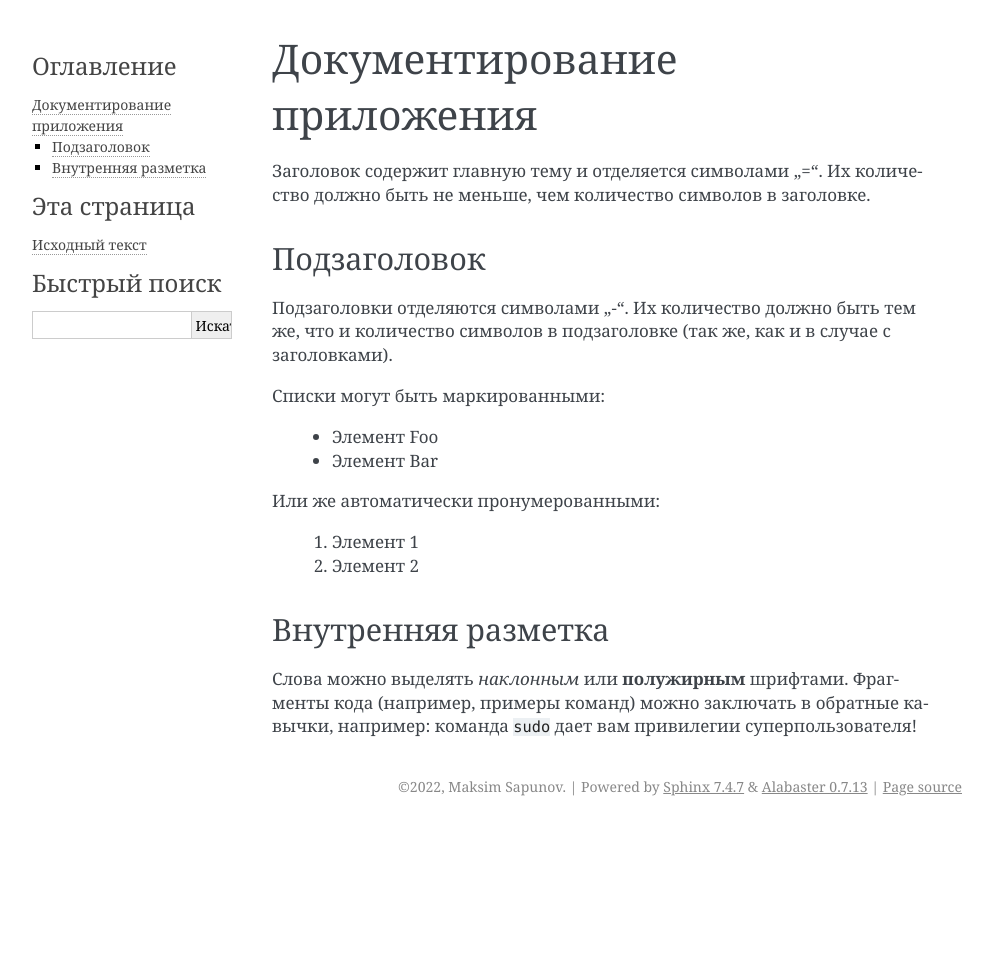
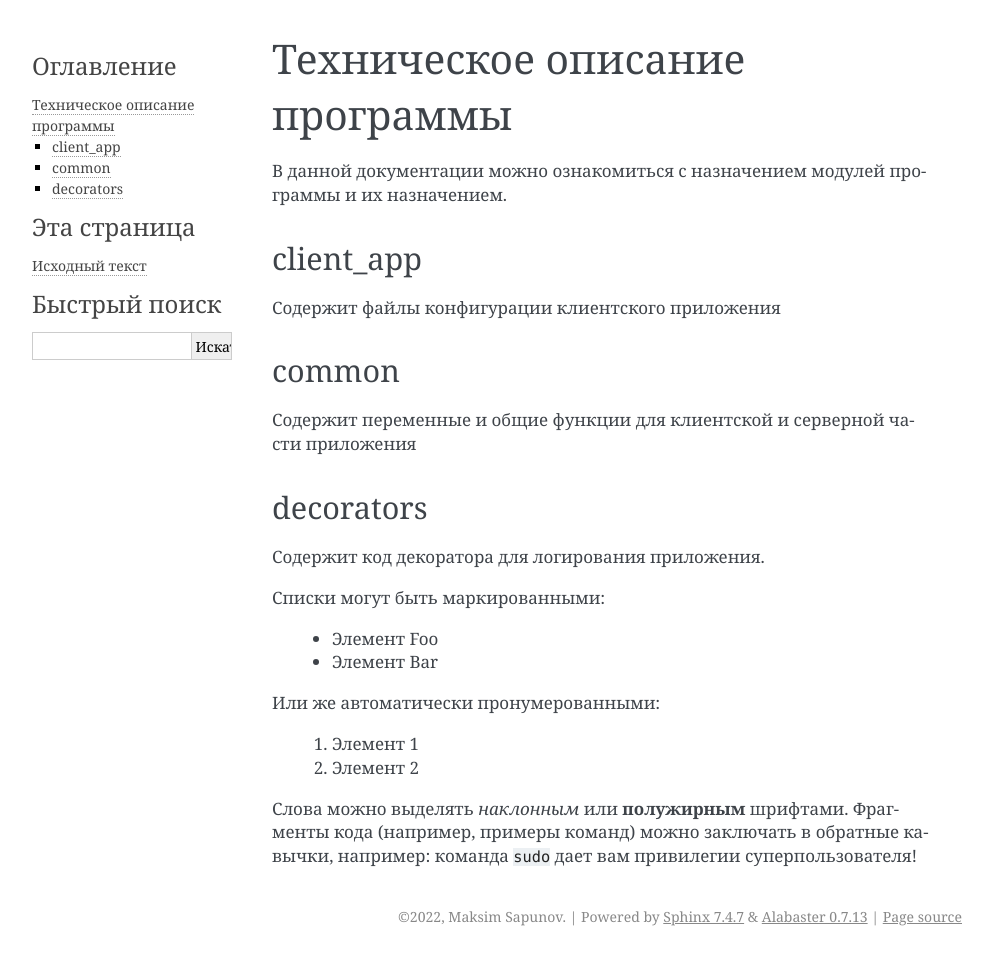
Before and after one commit to Jenny6199/client-server_apps_python, a Sphinx documentation site: the page built from mainapp/source/example.rst, in a window 1280 px wide. Shown: the whole page, without its empty margins (148-1141 px from the left). Built offline with Sphinx 7.4.7, drawn with Linux system fonts in a browser that asks for light colours; before the commit the page ends 900 px from its top, so only the background shows below that.

Commit message:
sphinx was broken

```diff
--- a/mainapp/source/conf.py
+++ b/mainapp/source/conf.py
@@ -5,6 +5,7 @@
 
 # -- Project information -----------------------------------------------------
 # https://www.sphinx-doc.org/en/master/usage/configuration.html#project-information
+import sys
 
 project = 'Easy Messenger'
 copyright = '2022, Maksim Sapunov'
@@ -26,3 +27,5 @@ language = 'ru'
 
 html_theme = 'alabaster'
 html_static_path = ['_static']
+
+sys.path.insert(0, '/home/jenny6199/PycharmProjects/client-server_apps_python/mainapp')
--- a/mainapp/source/example.rst
+++ b/mainapp/source/example.rst
@@ -1,16 +1,23 @@
-Документирование приложения
-===========================
+Техническое описание программы
+==============================
+
+В данной документации можно ознакомиться с назначением
+модулей программы и их назначением.
+
+client_app
+------------
+Содержит файлы конфигурации клиентского приложения
+
+common
+------
+Содержит переменные и общие функции для клиентской и серверной
+части приложения
+
+decorators
+----------
+Содержит код декоратора для логирования приложения.
 
 
-Заголовок содержит главную тему и отделяется символами '='.
-Их количество должно быть не меньше, чем количество символов
-в заголовке.
-
-Подзаголовок
-------------
-Подзаголовки отделяются символами '-'. Их количество должно
-быть тем же, что и количество символов в подзаголовке
-(так же, как и в случае с заголовками).
 
 Списки могут быть маркированными:
 
@@ -22,8 +29,7 @@
  #. Элемент 1
  #. Элемент 2
 
-Внутренняя разметка
--------------------
+
 Слова можно выделять *наклонным* или **полужирным** шрифтами.
 Фрагменты кода (например, примеры команд) можно заключать в обратные кавычки, например:
 команда ``sudo`` дает вам привилегии суперпользователя!
```
Also changed, not shown: mainapp/source/index.rst (+10 -4 lines).
